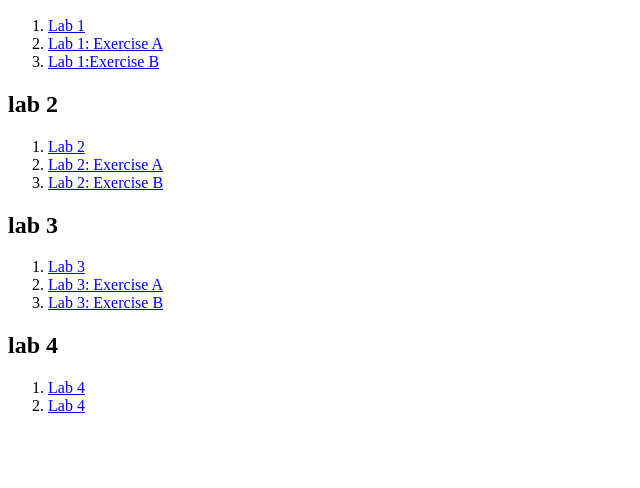
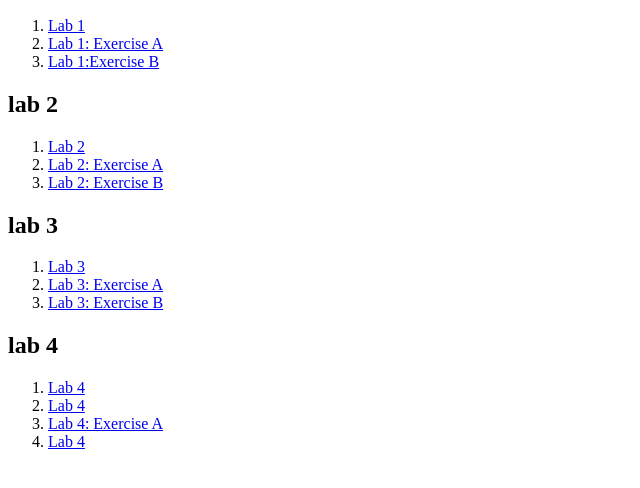
Before and after one commit to syahmi1809/S79327_CSF3133_K2, a plain HTML site: page index.html in a window 1280 px wide. Shown: the part 110-598 px from the top of the page, without its empty margins (0-640 px from the left). Drawn offline with Linux system fonts and the light colour scheme.

Commit message:
Update index.html with Lab 4 exercise links
Added missing links for Lab 4 exercises in index.html.

```diff
--- a/index.html
+++ b/index.html
@@ -33,6 +33,8 @@
         <ol>
             <li><a href="lab 4/lab4.html">Lab 4</a></li>
             <li><a href="lab 4/style.css">Lab 4</a></li>
+            <li><a href="lab 4/lab4_ExerA.html">Lab 4: Exercise A</a></li>
+            <li><a href="lab 4/style.css">Lab 4</a></li>
         </ol>
     </body>
 </html>
```
